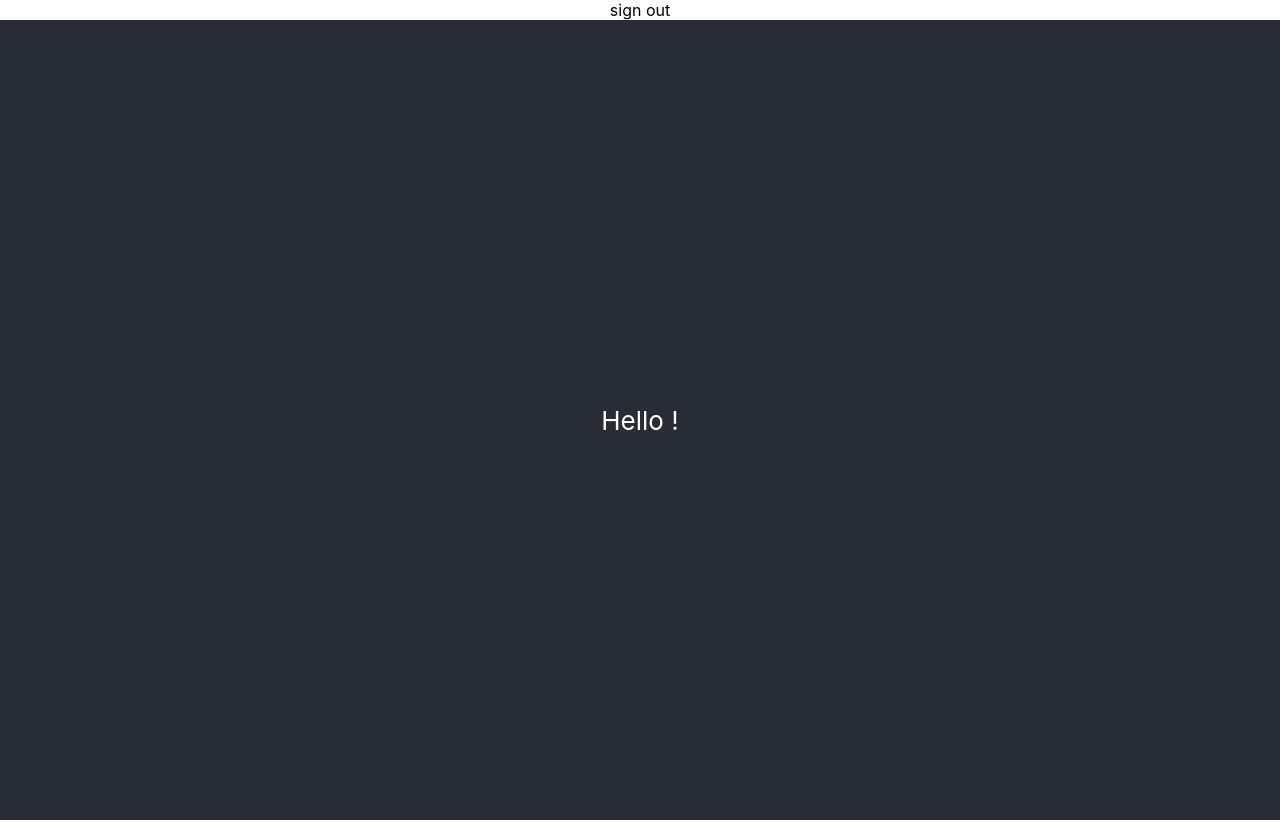
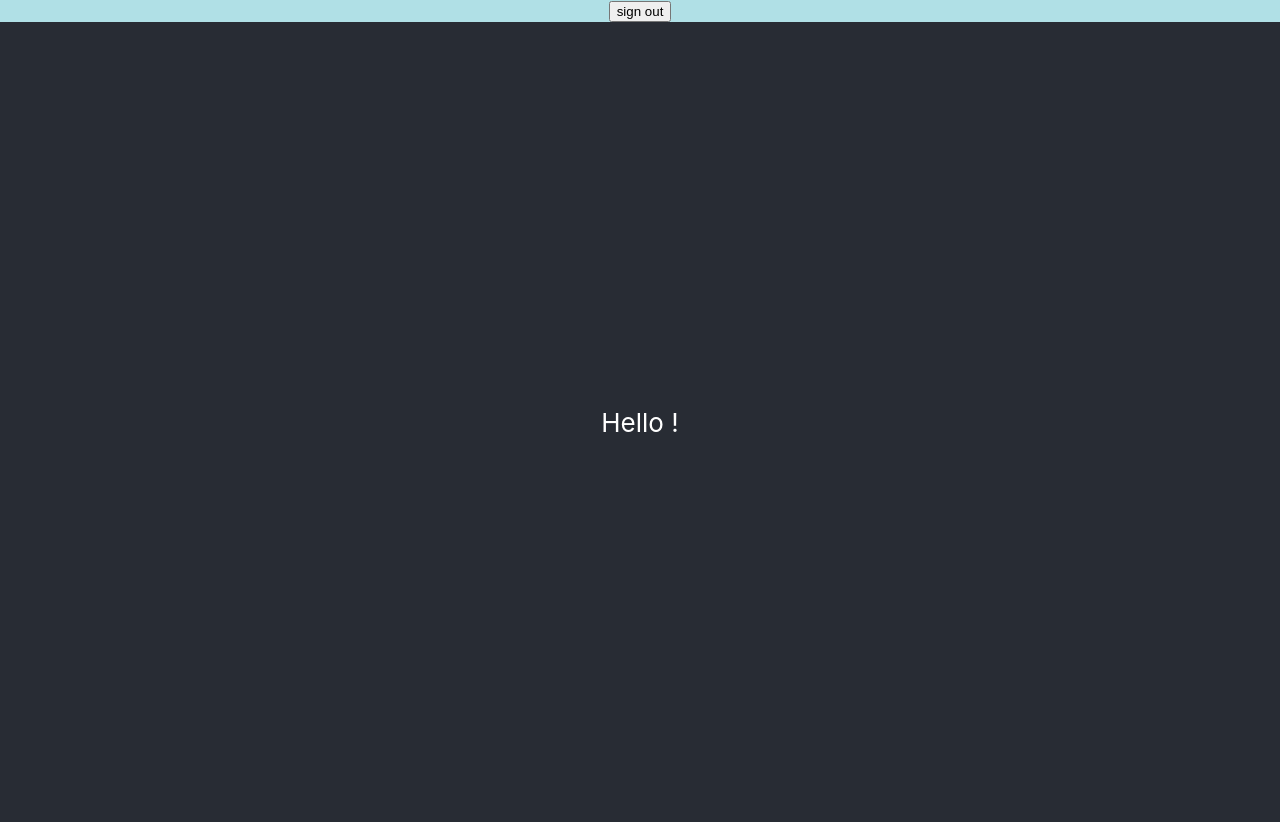
Before and after one commit to jovyntls/task-manager-frontend, a React (Create React App) app: page / in a window 1280 px wide. Built offline with nearby package versions, Linux system fonts and the light colour scheme.

Commit message:
update .gitignore

```diff
--- a/src/App.js
+++ b/src/App.js
@@ -1,11 +1,16 @@
 import "./App.css";
+import { removeUserSession } from "./Utils/Common";
 
 function App(props) {
 	const subject = props.subject;
 
+	// const logout = () => removeUserSession();
+
 	return (
 		<div className="App">
-			sign out
+			<div style={{ "background-color": "powderblue" }}>
+				<button onClick={removeUserSession}>sign out</button>
+			</div>
 			<header className="App-header">
 				<p>Hello {subject}!</p>
 			</header>
```
Also changed, not shown: 2 other files (tests, documents, lock files or other folders).
